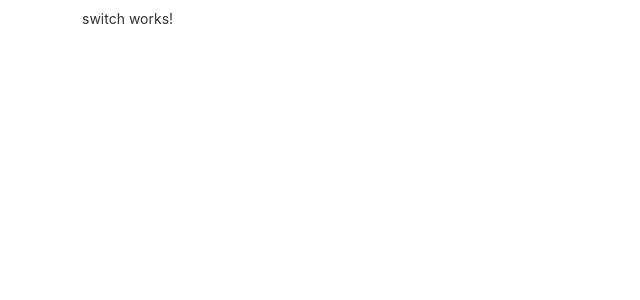
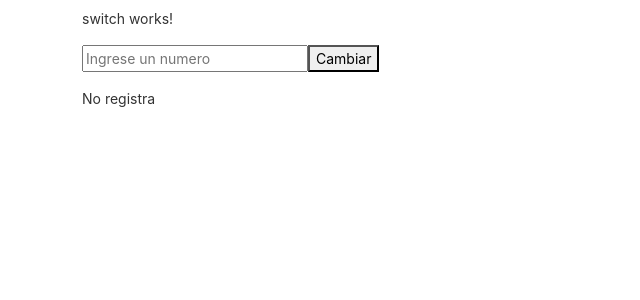
Before and after one commit to coderito/curso-angular, an Angular app: page / in a window 1280 px wide. Shown: the top 300 px of the page, without its empty margins (0-640 px from the left). Built offline with nearby package versions, Linux system fonts and the light colour scheme.

Commit message:
ocupando [ ngSwitch ]

```diff
--- a/src/app/switch/switch.component.html
+++ b/src/app/switch/switch.component.html
@@ -1 +1,17 @@
 <p>switch works!</p>
+
+<form action="">
+    <input type="text" placeholder="Ingrese un numero" #numeroDia>
+    <button (click)="cambiarDia(numeroDia.value, $event)">Cambiar</button>
+</form>
+
+<div [ngSwitch]="dia" class="pt-3">
+    <p *ngSwitchCase="1" [ngClass]="estilo" class="alert-primary">Lunes</p>
+    <p *ngSwitchCase="2" [ngClass]="estilo" class="alert-secondary">Martes</p>
+    <p *ngSwitchCase="3" [ngClass]="estilo" class="alert-success">Miercoles</p>
+    <p *ngSwitchCase="4" [ngClass]="estilo" class="alert alert-danger ">Jueves</p>
+    <p *ngSwitchCase="5" [ngClass]="estilo" class="alert alert-warning">Viernes</p>
+    <p *ngSwitchCase="6" [ngClass]="estilo" class="alert alert-info">Sabado</p>
+    <p *ngSwitchCase="7" [ngClass]="estilo" class="alert alert-dark">Domingo</p>
+    <p *ngSwitchDefault>No registra</p>
+</div>
```
